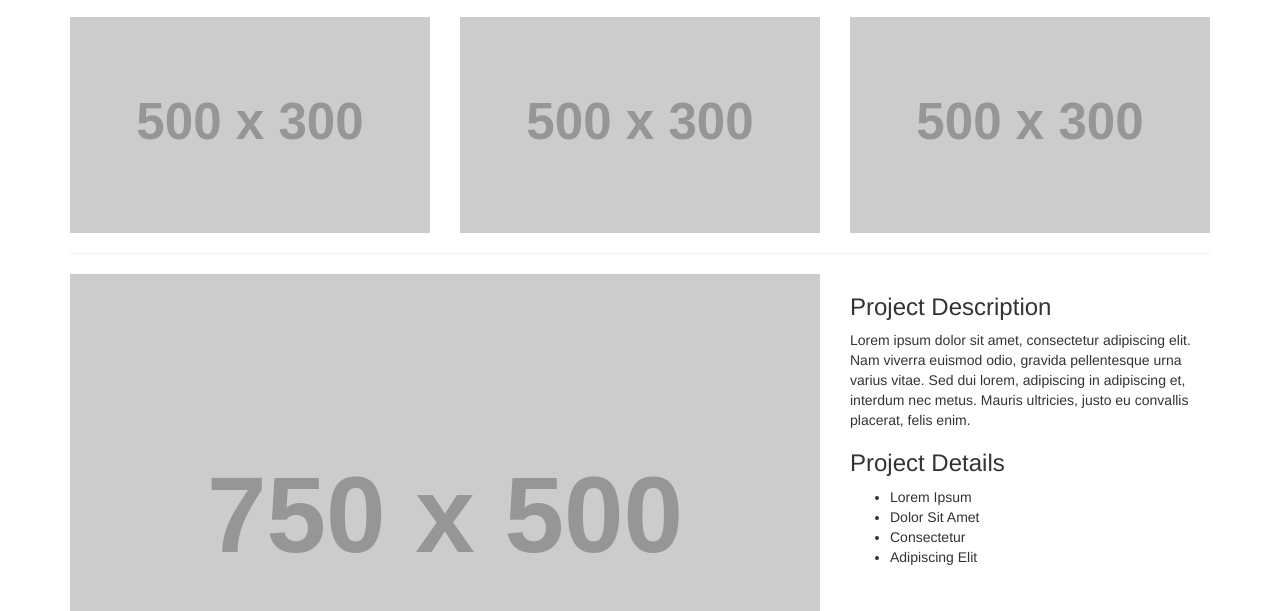
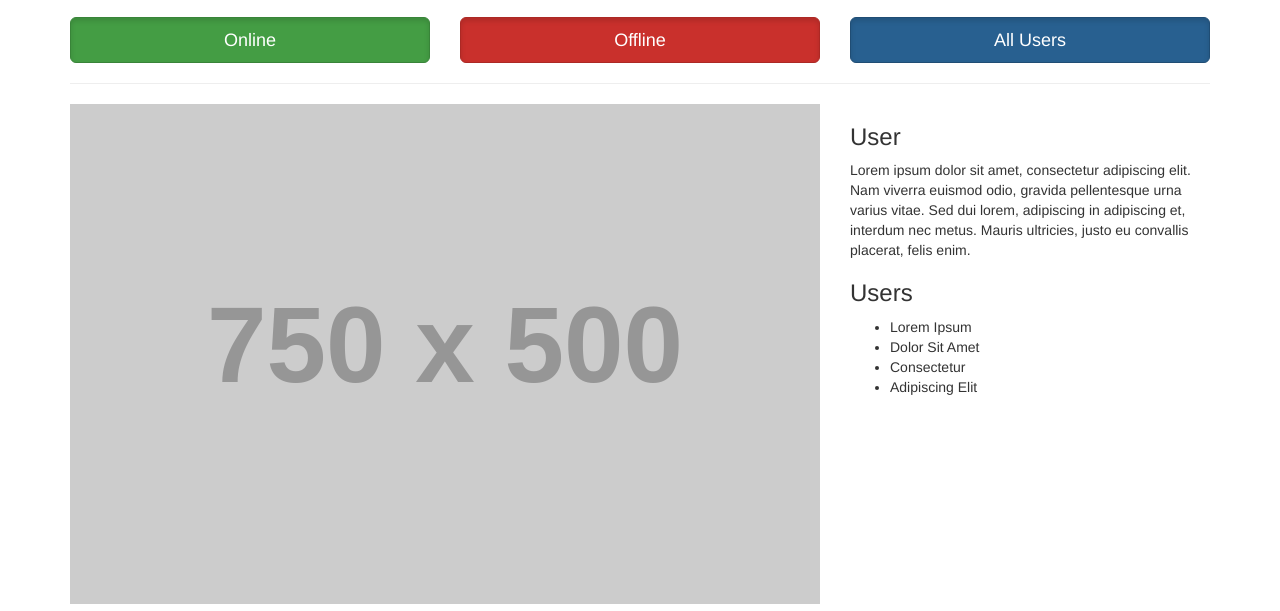
Before and after one commit to codebyjo/pairTwitchApp, a plain HTML site: page index.html in a window 1280 px wide. Shown: the part 189-800 px from the top of the page. Drawn offline with nearby package versions, Linux system fonts and the light colour scheme; placeholder pictures from the web are drawn by us.

Commit message:
added buttons

```diff
--- a/index.html
+++ b/index.html
@@ -47,19 +47,19 @@
 
             <div class="col-sm-4 col-xs-6">
                 <a href="#">
-                    <img class="img-responsive portfolio-item" src="http://placehold.it/500x300" alt="">
+                    <button type="button" class="btn btn-success btn-lg btn-block active onlineUsers">Online</button>
                 </a>
             </div>
 
             <div class="col-sm-4 col-xs-6">
                 <a href="#">
-                    <img class="img-responsive portfolio-item" src="http://placehold.it/500x300" alt="">
+                    <button type="button" class="btn btn-danger btn-lg btn-block active offlineUsers">Offline</button>
                 </a>
             </div>
 
             <div class="col-sm-4 col-xs-6">
                 <a href="#">
-                    <img class="img-responsive portfolio-item" src="http://placehold.it/500x300" alt="">
+                    <button type="button" class="btn btn-primary btn-lg btn-block active allUsers">All Users</button>
                 </a>
             </div>
 
@@ -71,14 +71,18 @@
         <!-- Portfolio Item Row -->
         <div class="row">
 
+        <section class="online"></section>
+        <section class="offline"></section>
+        <section class="notFound"></section>
+
             <div class="col-md-8">
                 <img class="img-responsive" src="http://placehold.it/750x500" alt="">
             </div>
 
             <div class="col-md-4">
-                <h3>Project Description</h3>
+                <h3>User</h3>
                 <p>Lorem ipsum dolor sit amet, consectetur adipiscing elit. Nam viverra euismod odio, gravida pellentesque urna varius vitae. Sed dui lorem, adipiscing in adipiscing et, interdum nec metus. Mauris ultricies, justo eu convallis placerat, felis enim.</p>
-                <h3>Project Details</h3>
+                <h3>Users</h3>
                 <ul>
                     <li>Lorem Ipsum</li>
                     <li>Dolor Sit Amet</li>
@@ -93,6 +97,8 @@
 
 
         <hr>
+
+
 
         <!-- Footer -->
         <footer>
```
